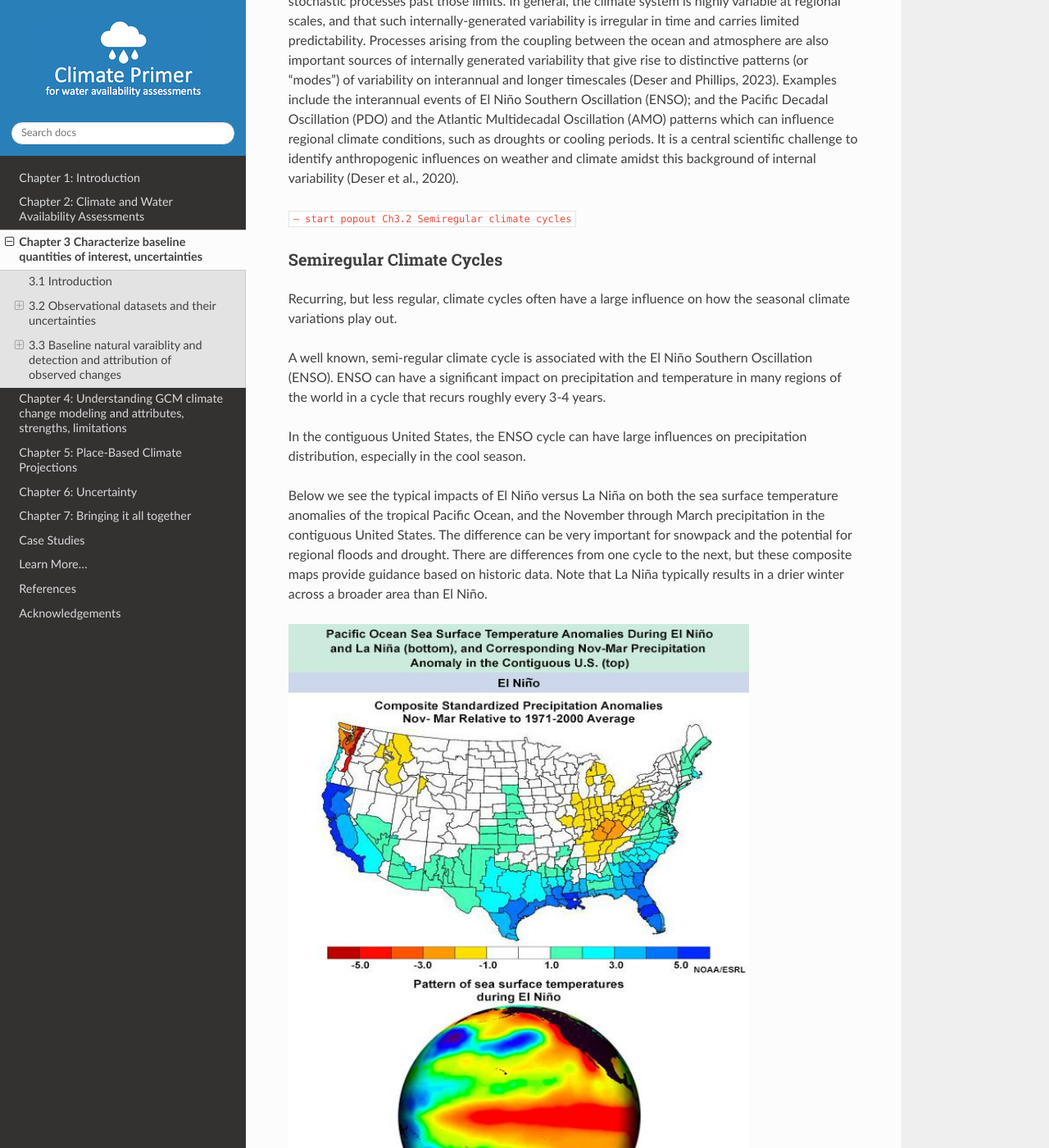
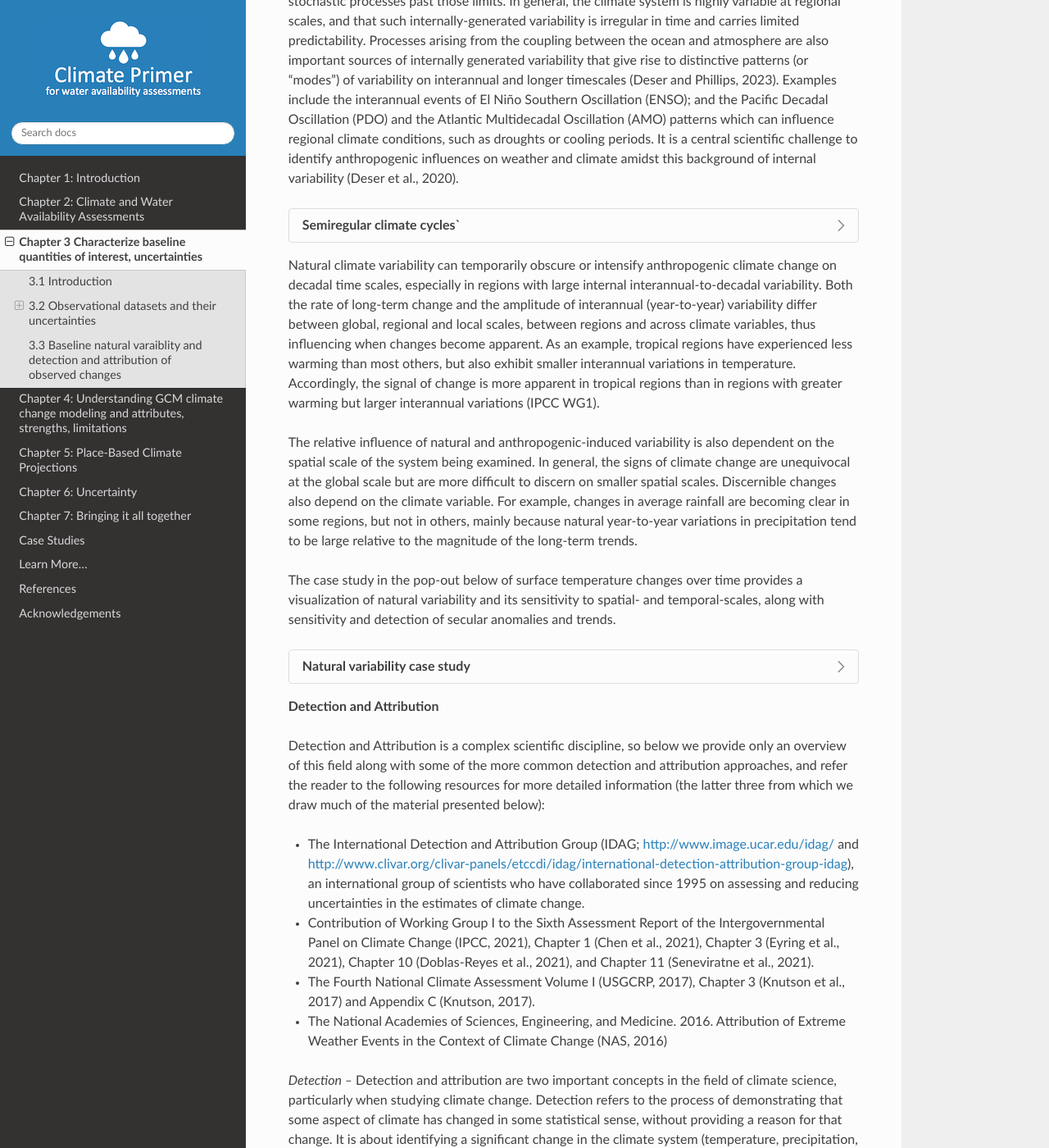
Before and after one commit to NCAR/climate-primer-water, a Sphinx documentation site: the page built from doc/ch3_baselines.rst, in a window 1280 px wide and 1400 px high, scrolled down 15286 px. Shown: the whole window at 82% size. Built offline with Sphinx 7.4.7 and the Read the Docs theme 2.0.0, drawn with Linux system fonts in a browser that asks for light colours; cross-references to code outside the pages are shown as plain code; some of the changed text lies outside the part shown.

Commit message:
Update ch3_baselines.rst

```diff
--- a/doc/ch3_baselines.rst
+++ b/doc/ch3_baselines.rst
@@ -1957,48 +1957,48 @@
 climate amidst this background of internal variability (Deser et al.,
 2020).
 
-:mark:`– start popout Ch3.2 Semiregular climate cycles`
-
-**Semiregular Climate Cycles**
-~~~~~~~~~~~~~~~~~~~~~~~~~~~~~~
-
-Recurring, but less regular, climate cycles often have a large influence
-on how the seasonal climate variations play out.
-
-A well known, semi-regular climate cycle is associated with the El Niño
-Southern Oscillation (ENSO). ENSO can have a significant impact on
-precipitation and temperature in many regions of the world in a cycle
-that recurs roughly every 3-4 years.
-
-In the contiguous United States, the ENSO cycle can have large
-influences on precipitation distribution, especially in the cool season.
-
-Below we see the typical impacts of El Niño versus La Niña on both the
-sea surface temperature anomalies of the tropical Pacific Ocean, and the
-November through March precipitation in the contiguous United States.
-The difference can be very important for snowpack and the potential for
-regional floods and drought. There are differences from one cycle to the
-next, but these composite maps provide guidance based on historic data.
-Note that La Niña typically results in a drier winter across a broader
-area than El Niño.
-
-|image9|
-
-|image10|
-
-Like ENSO, there are other natural atmospheric and oceanic cycles that
-have regional impacts on precipitation and temperature, including the
-Pacific Decadal Oscillation (PDO), as seen below. And like ENSO, local
-research planning typically considers the range of variations that these
-cycles cause.
-
-|(a) Typical wintertime SST (colors), sea level pressure (contours), and
-surface windstress (arrows) anomaly during warm and cool phases of PDO.
-(b) Monthly PDO index from 1925 to Sep 2006|
-
-:mark:`– stop popout Ch3.2 Semiregular climate cycles`
-
-:mark:`Natural climate variability can temporarily obscure or intensify
+.. dropdown:: Semiregular climate cycles`
+
+    **Semiregular Climate Cycles**
+    ~~~~~~~~~~~~~~~~~~~~~~~~~~~~~~
+
+    Recurring, but less regular, climate cycles often have a large influence
+    on how the seasonal climate variations play out.
+
+    A well known, semi-regular climate cycle is associated with the El Niño
+    Southern Oscillation (ENSO). ENSO can have a significant impact on
+    precipitation and temperature in many regions of the world in a cycle
+    that recurs roughly every 3-4 years.
+
+    In the contiguous United States, the ENSO cycle can have large
+    influences on precipitation distribution, especially in the cool season.
+
+    Below we see the typical impacts of El Niño versus La Niña on both the
+    sea surface temperature anomalies of the tropical Pacific Ocean, and the
+    November through March precipitation in the contiguous United States.
+    The difference can be very important for snowpack and the potential for
+    regional floods and drought. There are differences from one cycle to the
+    next, but these composite maps provide guidance based on historic data.
+    Note that La Niña typically results in a drier winter across a broader
+    area than El Niño.
+
+    |image9|
+
+    |image10|
+
+    Like ENSO, there are other natural atmospheric and oceanic cycles that
+    have regional impacts on precipitation and temperature, including the
+    Pacific Decadal Oscillation (PDO), as seen below. And like ENSO, local
+    research planning typically considers the range of variations that these
+    cycles cause.
+
+    |(a) Typical wintertime SST (colors), sea level pressure (contours), and
+    surface windstress (arrows) anomaly during warm and cool phases of PDO.
+    (b) Monthly PDO index from 1925 to Sep 2006|
+
+
+
+Natural climate variability can temporarily obscure or intensify
 anthropogenic climate change on decadal time scales, especially in
 regions with large internal interannual-to-decadal variability. Both the
 rate of long-term change and the amplitude of interannual (year-to-year)
@@ -2008,9 +2008,9 @@
 warming than most others, but also exhibit smaller interannual
 variations in temperature. Accordingly, the signal of change is more
 apparent in tropical regions than in regions with greater warming but
-larger interannual variations (IPCC WG1).`
-
-:mark:`The relative influence of natural and anthropogenic-induced
+larger interannual variations (IPCC WG1).
+
+The relative influence of natural and anthropogenic-induced
 variability is also dependent on the spatial scale of the system being
 examined. In general, the signs of climate change are unequivocal at the
 global scale but are more difficult to discern on smaller spatial
@@ -2018,95 +2018,95 @@
 example, changes in average rainfall are becoming clear in some regions,
 but not in others, mainly because natural year-to-year variations in
 precipitation tend to be large relative to the magnitude of the
-long-term trends.`
-
-:mark:`The case study in the pop-out below of surface temperature
+long-term trends.
+
+The case study in the pop-out below of surface temperature
 changes over time provides a visualization of natural variability and
 its sensitivity to spatial- and temporal-scales, along with sensitivity
-and detection of secular anomalies and trends.`
-
-— start popout Ch3.2 Natural variability case study
-
-**Natural Variability Case Study**
-~~~~~~~~~~~~~~~~~~~~~~~~~~~~~~~~~~
-
-:mark:`This case study provides a visual sense for the natural
-variability in long-term temperature trends across time-scales and
-spatial-scales, and the discernment of significant changes outside of
-this natural variability. Shown in the two figures below are the surface
-temperature trends since 1880 comparing the observed temperature record
-of two domains: 1) “Global: Land + Ocean” (first figure) and, 2)
-“Global: Land Only” (second figure). The blue line in the graph depicts
-the global mean annual temperature anomalies from 1880 to 2014. An
-“anomaly” is simply the departure of a temperature from a baseline, in
-this case the average temperature. For example, if the average
-temperature for today is 15°C but the actual temperature is 18°C, then
-the temperature anomaly is +3°C. If the actual temperature was 12°C,
-then the anomaly would be -3°C. In these two times series, the anomalies
-are based on the 30-year average from 1951-1980. Therefore, the
-anomalies show the departure of each average annual temperature from
-that 30-year average. The red line represents the trend for the entire
-1880-2014 period. You can see year-to-year variability in the anomalies,
-as well as variability on the decadal time scale.`
-
-|image11|
-
-|image12|
-
-:mark:`The overall warming trend (red line) for “Global: Land Only” is a
-bit steeper than “Global: Land + Ocean”. The “Land Only” trend shows
-more than a +0.5°C departure from the mean by 2014, while the "Land +
-Ocean” trend shows a little less than a +0.5°C departure. Due to the
-oceans' ability to store heat, the global warming trend is a bit slower
-when they are included. This, then, also highlights the dependence of
-land temperature variability on its proximity to large water bodies.`
-
-:mark:`Below we highlight the dependence on the variability to (smaller)
-spatial scale, showing the trend for the Contiguous United States.`
-
-|image13|
-
-:mark:`The “Contiguous United States” trend shows a little less rapid
-warming than the “Global: Land Only" areas, but the year-to-year
-variability is much greater. Generally, the variability will continue to
-increase as the spatial domain covered decreases. The 48 contiguous
-states make up only 1.6% of the global surface and are not, by
-themselves, a good measure of global trends.`
-
-:mark:`Next we focus on the dependence of trend on time period, and
-again examine the “Global: Land + Ocean” domain (shown below). If we
-were to fit 10-year trend lines over differing periods of this record,
-one would find 10-year periods with upward, downward, and no trend in
-temperature. For example, the decade of 1941-1950 shows distinct
-cooling, while the overlapping decade of 1933-1942 shows very distinct
-warming. Since the mid-20th century, 10-year temperature trends are
-mainly warming, although there are flat periods as well as year-to-year
-variation (noting that the last 10-year period shown in the graph below,
-2005-2014, has no trend but is warmer than every other 10-year period in
-the 20th century). Internal variability drivers are the predominant
-mechanisms for this year-by-year, decadal-by-decadal trend variability
-and the motivation to “smooth over” this variability is one reason why
-both the World Meteorological Organization (WMO) and the National
-Oceanic and Atmospheric Administration (NOAA) represent 30 years as the
-period of time used to define a climate station’s “climate normals”.
-Note that one of the “climate normal” periods is shown below covering
-1938-1967.`
-
-|image14|
-
-:mark:`Interestingly, during this 30-year period (1938-1967) the global
-surface temperature actually decreased by about 0.1°C, and was caused by
-the backscattering to space of sulfate particles from the increased
-burning of fossil fuels, and was thus a cooling anthropogenic climate
-driver. However, this trend stopped once the United States and other
-countries began to lower sulfur emissions in the 1970s to reduce acid
-rain and respiratory illnesses (since 1975, the average global
-temperature has risen by about 0.15-0.2°C per decade). This observed
-cooling effect is one reason why the injection of sulfate aerosols into
-the upper atmosphere is actively being considered as one mechanism of
-geoengineering to limit global warming.`
-
-— stop popout Ch3.2 Natural variability case study
+and detection of secular anomalies and trends.
+
+.. dropdown:: Natural variability case study
+
+    **Natural Variability Case Study**
+    ~~~~~~~~~~~~~~~~~~~~~~~~~~~~~~~~~~
+
+     This case study provides a visual sense for the natural
+    variability in long-term temperature trends across time-scales and
+    spatial-scales, and the discernment of significant changes outside of
+    this natural variability. Shown in the two figures below are the surface
+    temperature trends since 1880 comparing the observed temperature record
+    of two domains: 1) “Global: Land + Ocean” (first figure) and, 2)
+    “Global: Land Only” (second figure). The blue line in the graph depicts
+    the global mean annual temperature anomalies from 1880 to 2014. An
+    “anomaly” is simply the departure of a temperature from a baseline, in
+    this case the average temperature. For example, if the average
+    temperature for today is 15°C but the actual temperature is 18°C, then
+    the temperature anomaly is +3°C. If the actual temperature was 12°C,
+    then the anomaly would be -3°C. In these two times series, the anomalies
+    are based on the 30-year average from 1951-1980. Therefore, the
+    anomalies show the departure of each average annual temperature from
+    that 30-year average. The red line represents the trend for the entire
+    1880-2014 period. You can see year-to-year variability in the anomalies,
+    as well as variability on the decadal time scale.
+
+    |image11|
+
+    |image12|
+
+    The overall warming trend (red line) for “Global: Land Only” is a
+    bit steeper than “Global: Land + Ocean”. The “Land Only” trend shows
+    more than a +0.5°C departure from the mean by 2014, while the "Land +
+    Ocean” trend shows a little less than a +0.5°C departure. Due to the
+    oceans' ability to store heat, the global warming trend is a bit slower
+    when they are included. This, then, also highlights the dependence of
+    land temperature variability on its proximity to large water bodies.
+
+    Below we highlight the dependence on the variability to (smaller)
+    spatial scale, showing the trend for the Contiguous United States.
+
+    |image13|
+
+    The “Contiguous United States” trend shows a little less rapid
+    warming than the “Global: Land Only" areas, but the year-to-year
+    variability is much greater. Generally, the variability will continue to
+    increase as the spatial domain covered decreases. The 48 contiguous
+    states make up only 1.6% of the global surface and are not, by
+    themselves, a good measure of global trends.
+
+   Next we focus on the dependence of trend on time period, and
+    again examine the “Global: Land + Ocean” domain (shown below). If we
+    were to fit 10-year trend lines over differing periods of this record,
+    one would find 10-year periods with upward, downward, and no trend in
+    temperature. For example, the decade of 1941-1950 shows distinct
+    cooling, while the overlapping decade of 1933-1942 shows very distinct
+    warming. Since the mid-20th century, 10-year temperature trends are
+    mainly warming, although there are flat periods as well as year-to-year
+    variation (noting that the last 10-year period shown in the graph below,
+    2005-2014, has no trend but is warmer than every other 10-year period in
+    the 20th century). Internal variability drivers are the predominant
+    mechanisms for this year-by-year, decadal-by-decadal trend variability
+    and the motivation to “smooth over” this variability is one reason why
+    both the World Meteorological Organization (WMO) and the National
+    Oceanic and Atmospheric Administration (NOAA) represent 30 years as the
+    period of time used to define a climate station’s “climate normals”.
+    Note that one of the “climate normal” periods is shown below covering
+    1938-1967.
+
+    |image14|
+
+    Interestingly, during this 30-year period (1938-1967) the global
+    surface temperature actually decreased by about 0.1°C, and was caused by
+    the backscattering to space of sulfate particles from the increased
+    burning of fossil fuels, and was thus a cooling anthropogenic climate
+    driver. However, this trend stopped once the United States and other
+    countries began to lower sulfur emissions in the 1970s to reduce acid
+    rain and respiratory illnesses (since 1975, the average global
+    temperature has risen by about 0.15-0.2°C per decade). This observed
+    cooling effect is one reason why the injection of sulfate aerosols into
+    the upper atmosphere is actively being considered as one mechanism of
+    geoengineering to limit global warming.
+
+
 
 **Detection and Attribution**
 
@@ -2161,54 +2161,54 @@
 from the same distribution; NIST, 2023; Chakravart et al., 1967; Press
 et al., 1992).
 
-– start popout 3.2 Climate change and extremes
-
-**Climate Change and Extremes**
-~~~~~~~~~~~~~~~~~~~~~~~~~~~~~~~
-
-Just as changes in annual and seasonal mean temperature and
-precipitation are very important to water research and resources,
-depending on the particular focus of the planning, changes in short
-duration extremes can be very important too. Extremes can have direct
-impacts on habitat, and pose risks to infrastructure. It is important to
-get a sense for what extremes represent from a statistical standpoint.
-:mark:`Extreme weather is a bit relative. For example, a hot day in
-Wyoming would be considered a mild one in Arizona. And we don't
-generally notice changes in climate because most weather falls within
-the range of what is expected. It is mainly the extreme events that get
-our attention—events that are outside our normal experience and that
-often inflict human suffering. So how might global warming affect
-climate extremes and extreme weather? There are several possible ways.`
-
-Temperature at a given location can be roughly represented with a bell
-curve or a normal distribution, similar to the top panel in the figure
-below, :mark:`with the majority of the observations in the middle,` hot
-and cold events in the tails of the curve, :mark:`but with rare events
-of extremely cold or extremely warm temperatures at the ends.`
-:mark:`Global warming could shift the distribution to the right` when
-the average temperature increases. Temperatures that used to be
-unusually high become more common, while heat levels not reached before
-become more probable. Cold extremes still occur, but become less common.
-Although not shown here, a:mark:`nother possibility is that climate
-change increases the variance (or width) in the distribution of
-temperature—in other words, it increases the range of possibilities at
-both ends of the distribution. Or climate change could result in a
-combination of the two types of distributions. We don't *a priori* know
-exactly how the distributions of weather variables in each specific
-location will be impacted.`
-
-|Graphic depicting how a warmer climate affects extremes in temperature
-and precipitation|
-
-Precipitation curves have only one tail for the extreme precipitation
-events, as shown in the bottom panel of the figure above :mark:`(with
-the two-parameter gamma traditionally used; Ye et al., 2018)`. In a
-warmer climate with more atmospheric water vapor, generally, more
-intense precipitation events become more common. Recent observations
-back this up, with high-end precipitation events becoming less rare than
-they have been, in general.
-
-– stop popout 3.2 Climate change and extremes
+.. dropdown::  Climate change and extremes
+
+    **Climate Change and Extremes**
+    ~~~~~~~~~~~~~~~~~~~~~~~~~~~~~~~
+
+    Just as changes in annual and seasonal mean temperature and
+    precipitation are very important to water research and resources,
+    depending on the particular focus of the planning, changes in short
+    duration extremes can be very important too. Extremes can have direct
+    impacts on habitat, and pose risks to infrastructure. It is important to
+    get a sense for what extremes represent from a statistical standpoint.
+    Extreme weather is a bit relative. For example, a hot day in
+    Wyoming would be considered a mild one in Arizona. And we don't
+    generally notice changes in climate because most weather falls within
+    the range of what is expected. It is mainly the extreme events that get
+    our attention—events that are outside our normal experience and that
+    often inflict human suffering. So how might global warming affect
+    climate extremes and extreme weather? There are several possible ways.
+
+    Temperature at a given location can be roughly represented with a bell
+    curve or a normal distribution, similar to the top panel in the figure
+    below, :mark:`with the majority of the observations in the middle,` hot
+    and cold events in the tails of the curve, :mark:`but with rare events
+    of extremely cold or extremely warm temperatures at the ends.
+    Global warming could shift the distribution to the right` when
+    the average temperature increases. Temperatures that used to be
+    unusually high become more common, while heat levels not reached before
+    become more probable. Cold extremes still occur, but become less common.
+    Although not shown here, a:mark:`nother possibility is that climate
+    change increases the variance (or width) in the distribution of
+    temperature—in other words, it increases the range of possibilities at
+    both ends of the distribution. Or climate change could result in a
+    combination of the two types of distributions. We don't *a priori* know
+    exactly how the distributions of weather variables in each specific
+    location will be impacted.
+
+    |Graphic depicting how a warmer climate affects extremes in temperature
+    and precipitation|
+
+    Precipitation curves have only one tail for the extreme precipitation
+    events, as shown in the bottom panel of the figure above :mark:`(with
+    the two-parameter gamma traditionally used; Ye et al., 2018)`. In a
+    warmer climate with more atmospheric water vapor, generally, more
+    intense precipitation events become more common. Recent observations
+    back this up, with high-end precipitation events becoming less rare than
+    they have been, in general.
+
+
 
 *Attribution –* On the other hand, attribution deals with determining
 the most likely causes for those detected changes in the climate. This
@@ -2533,25 +2533,25 @@
 
 |image18|
 
-:mark:`**What are we certain about?** On a global scale we know that sea
+**What are we certain about?** On a global scale we know that sea
 and land ice volume are decreasing as average temperature, evaporation,
-and atmospheric water vapor are increasing.`
-
-:mark:`**What are we pretty sure about?** There are likely to be some
+and atmospheric water vapor are increasing.
+
+**What are we pretty sure about?** There are likely to be some
 regional differences from the global averages, but most regions are
-likely to experience the following:`
-
--  :mark:`more frequent wet and/or dry extremes brought about by warmer
-   temperatures,`
-
--  :mark:`increased evapotranspiration, and`
-
--  :mark:`changes to precipitation intensity, distribution, and phase
-   (liquid versus frozen).`
-
-:mark:`These changes may lie outside the range of observations in the
+likely to experience the following:
+
+-  more frequent wet and/or dry extremes brought about by warmer
+   temperatures,
+
+-  increased evapotranspiration, and
+
+-  changes to precipitation intensity, distribution, and phase
+   (liquid versus frozen).
+
+These changes may lie outside the range of observations in the
 period of record, and will need to be taken into account in water
-research and resources planning.`
+research and resources planning.
 
 +-----------------------------------------------------------------------+
 | **TRENDS IMPACTING WATER AND ENVIRONMENTAL RESOURCES PLANNING**       |
@@ -2662,9 +2662,9 @@
 
 |image24|
 
-*:mark:`Water year precipitation of the Southwest U.S.A., 1894-2008.
+*water year precipitation of the Southwest U.S.A., 1894-2008.
 Multidecadal wet and dry episodes are labeled. Precipitation is
-expressed as mean deviation from individual station averages. USGS`*
+expressed as mean deviation from individual station averages. USGS*
 
 Historic observations in the southwestern United States show multi-year
 periods of both positive and negative annual precipitation anomalies
```
